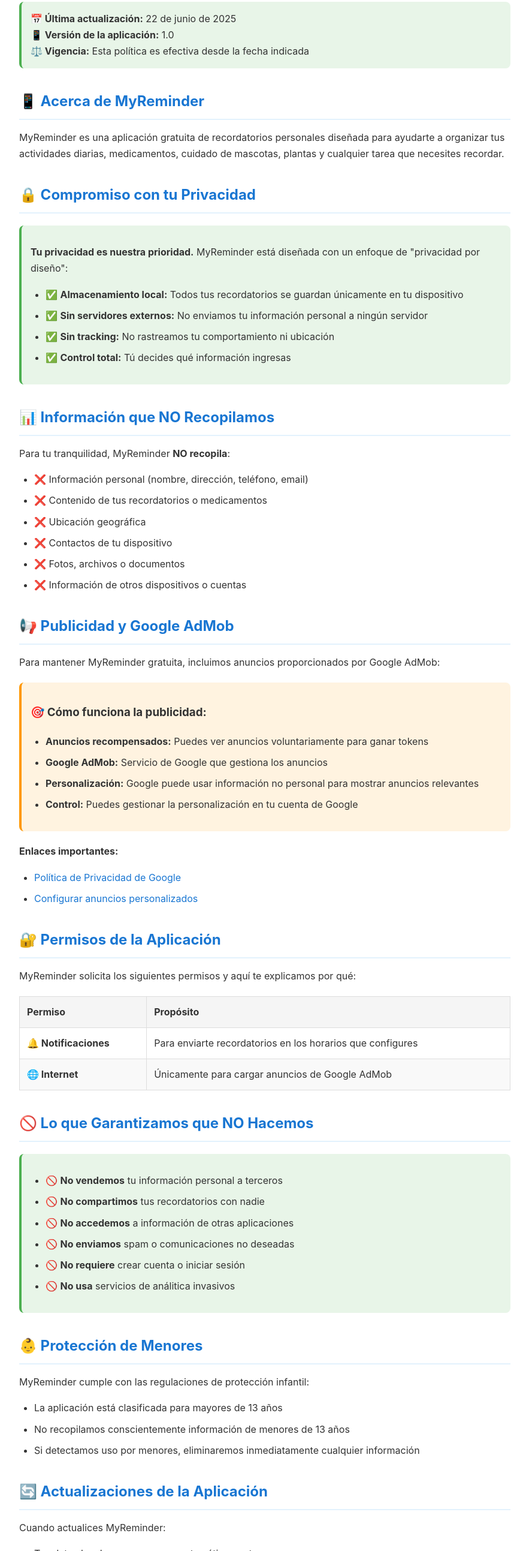
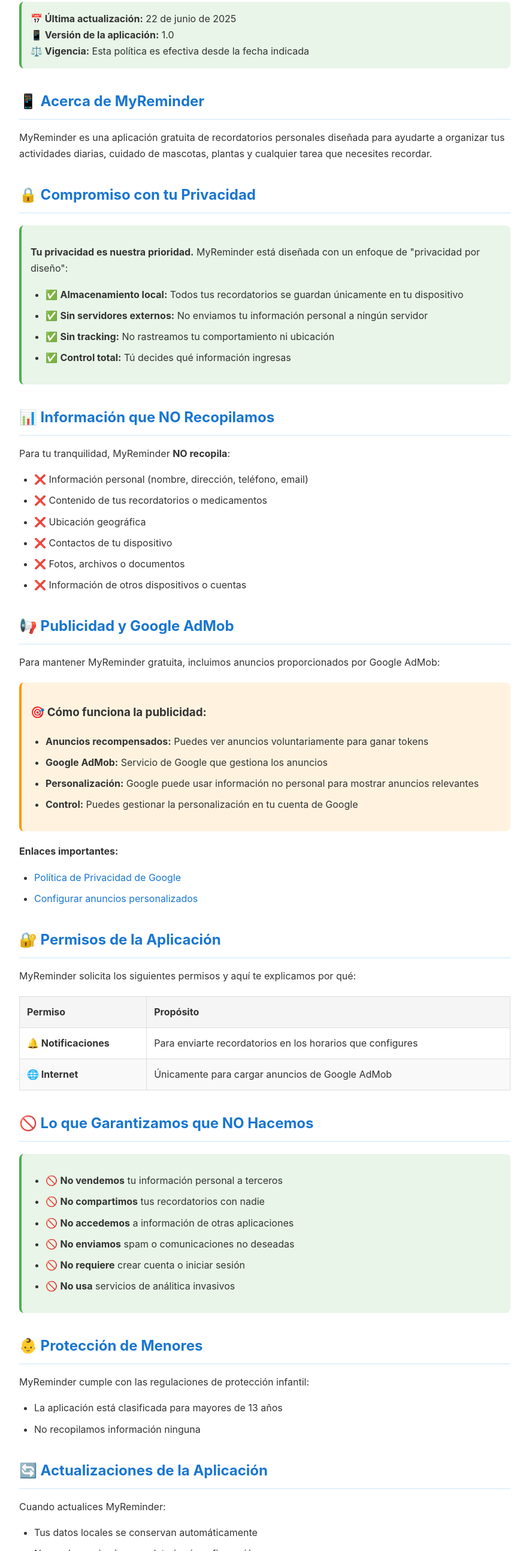
Before and after one commit to russoxx/myreminder-privacy, a plain HTML site: page index.html in a window 1280 px wide. Shown: the part 214-2800 px from the top of the page at 60% size, without its empty margins (198-1081 px from the left). Drawn offline with Linux system fonts and the light colour scheme.

Commit message:
Update index.html

```diff
--- a/index.html
+++ b/index.html
@@ -95,7 +95,7 @@
         </div>
 
         <h2>📱 Acerca de MyReminder</h2>
-        <p>MyReminder es una aplicación gratuita de recordatorios personales diseñada para ayudarte a organizar tus actividades diarias, medicamentos, cuidado de mascotas, plantas y cualquier tarea que necesites recordar.</p>
+        <p>MyReminder es una aplicación gratuita de recordatorios personales diseñada para ayudarte a organizar tus actividades diarias, cuidado de mascotas, plantas y cualquier tarea que necesites recordar.</p>
 
         <h2>🔒 Compromiso con tu Privacidad</h2>
         <div class="important">
@@ -172,8 +172,7 @@
         <p>MyReminder cumple con las regulaciones de protección infantil:</p>
         <ul>
             <li>La aplicación está clasificada para mayores de 13 años</li>
-            <li>No recopilamos conscientemente información de menores de 13 años</li>
-            <li>Si detectamos uso por menores, eliminaremos inmediatamente cualquier información</li>
+            <li>No recopilamos información ninguna</li>
         </ul>
 
         <h2>🔄 Actualizaciones de la Aplicación</h2>
@@ -220,7 +219,6 @@
 
             <div style="margin-top: 20px; padding: 15px; background: rgba(255,255,255,0.7); border-radius: 8px;">
                 <p><strong>🌍 Idiomas disponibles:</strong> Español, English, Português</p>
-                <p><strong>📍 Ubicación del desarrollador:</strong> Uruguay</p>
             </div>
         </div>
 
```
